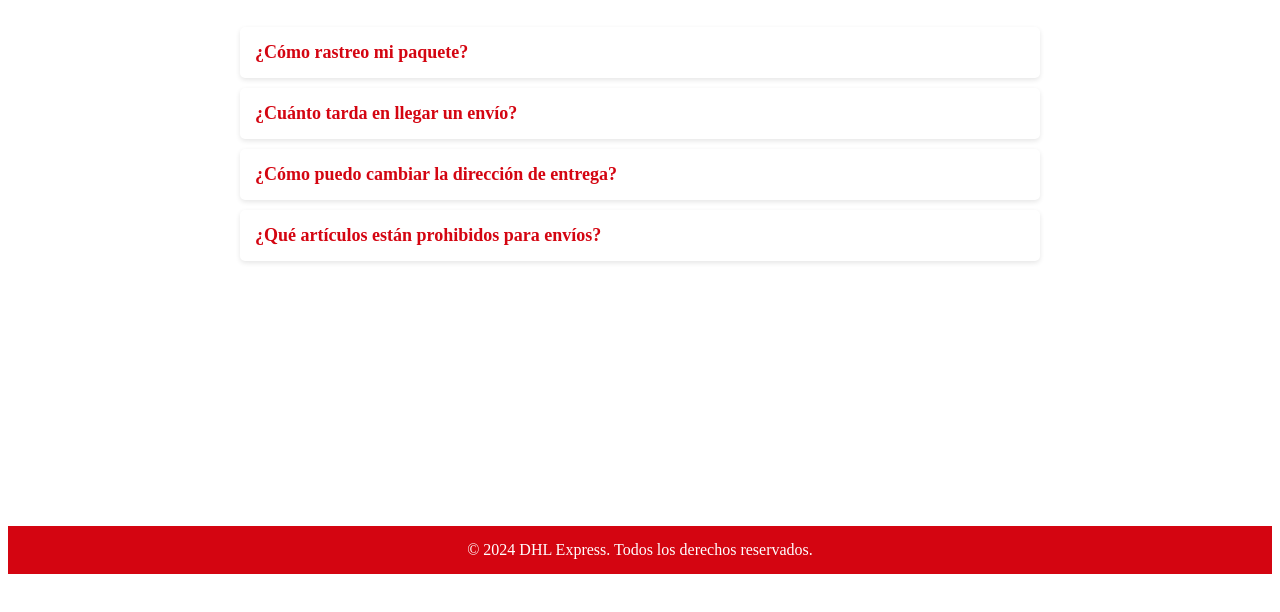
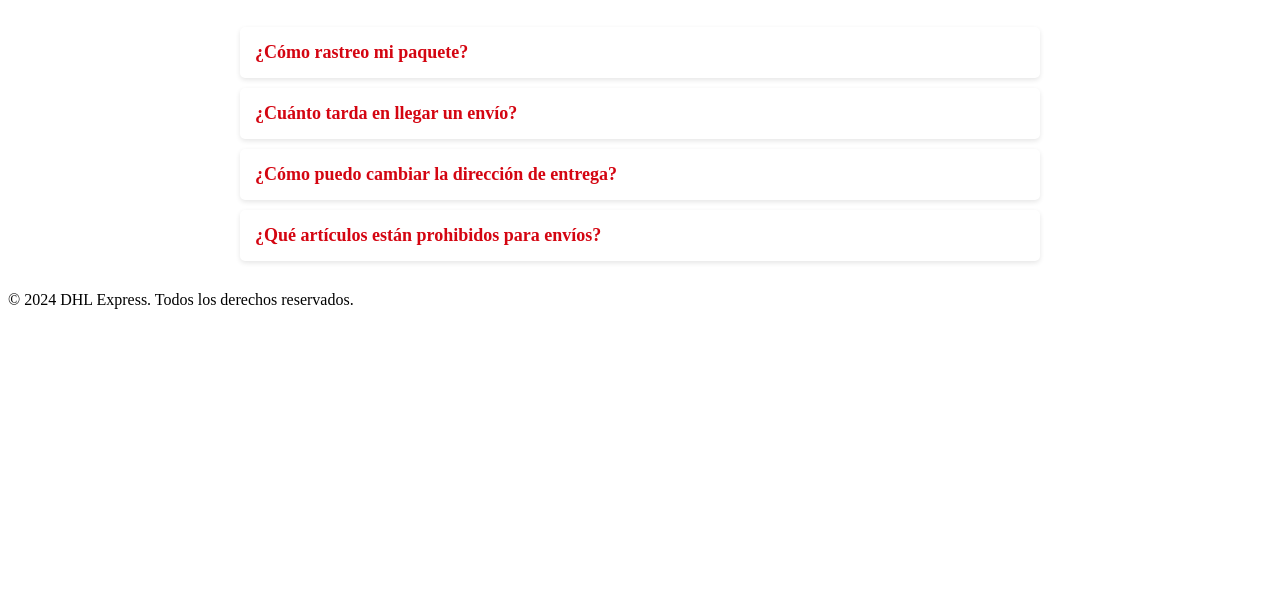
Before and after one commit to Gabo1011/Gabo1011.github.io, a plain HTML site: page Preguntas.html in a window 1280 px wide. Shown: the part 78-690 px from the top of the page. Drawn offline with Linux system fonts and the light colour scheme.

Commit message:
Update Preguntas.css

```diff
--- a/Preguntas.css
+++ b/Preguntas.css
@@ -52,10 +52,3 @@
     font-size: 16px;
     color: #333;
 }
-.footer {
-    background: #D40511;
-    color: white;
-    text-align: center;
-    padding: 15px 0;
-    margin-top: 235px;
-}
```
